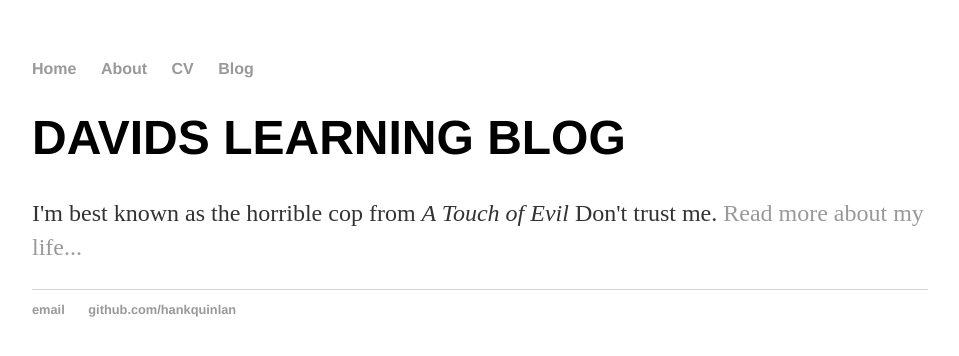
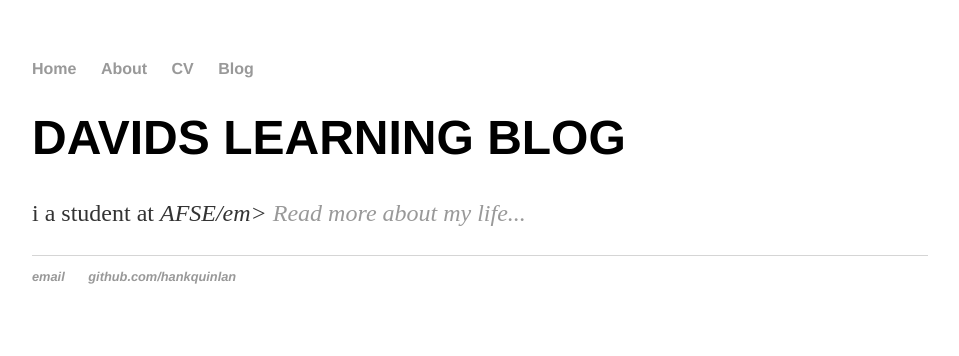
Before and after one commit to davida9441/davida9441.github.io, a Jekyll site: the page built from index.html, in a window 1280 px wide. Shown: the top 356 px of the page, without its empty margins (160-1119 px from the left). Built offline with Jekyll 4.4.1, drawn with Linux system fonts in a browser that asks for light colours; a file with an impossible date is left out.

Commit message:
Update index.html

```diff
--- a/index.html
+++ b/index.html
@@ -1,8 +1,8 @@
 ---
 layout: default
-title: Hank Quinlan, Horrible Cop
+title: David Agudo
 ---
 <div class="blurb">
 	<h1>DAVIDS LEARNING BLOG </h1>
-	<p>I'm best known as the horrible cop from <em>A Touch of Evil</em> Don't trust me. <a href="/about">Read more about my life...</a></p>
+	<p>i a student at <em>AFSE/em> <a href="/about">Read more about my life...</a></p>
 </div><!-- /.blurb -->
```
